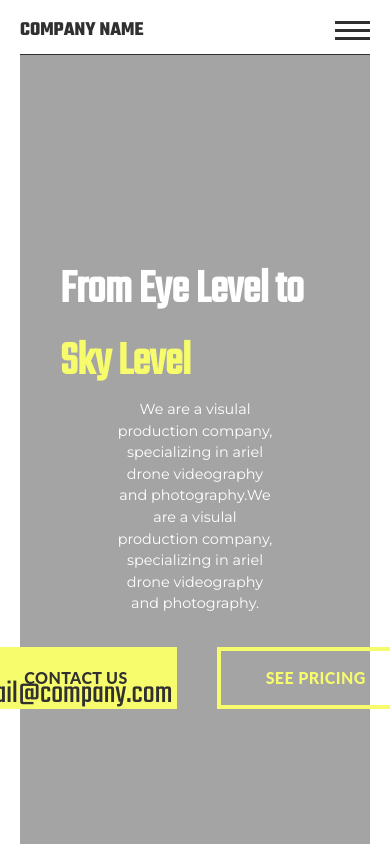
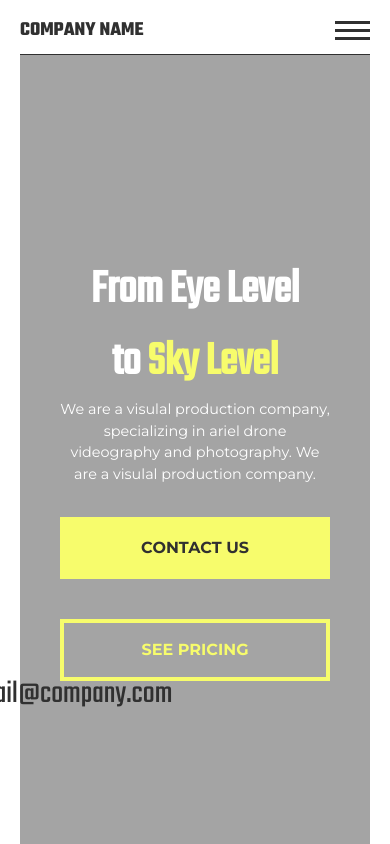
Before and after one commit to ChristianWare/templateOne, a Next.js app: page / in a window 390 px wide. Shown: the top 844 px of the page. Built offline with nearby package versions, Linux system fonts and the light colour scheme.

Commit message:
Added MontserratBold + Button Flex Update

```diff
--- a/src/comps/Hero.js
+++ b/src/comps/Hero.js
@@ -6,12 +6,11 @@ function Hero() {
     <section className={styles.heroContainer}>
       <div className={styles.content}>
         <h1 className={styles.heading}>
-          From Eye Level to <span>Sky Level</span>
+          From Eye Level <br /> to <span>Sky Level</span>
         </h1>
         <p className={styles.copy}>
           We are a visulal production company, specializing in ariel drone
-          videography and photography.We are a visulal production company,
-          specializing in ariel drone videography and photography.
+          videography and photography. We are a visulal production company.
         </p>
         <div className={styles.btnContainer}>
           <Button text='Contact Us' />
--- a/src/comps/Hero.module.css
+++ b/src/comps/Hero.module.css
@@ -1,7 +1,6 @@
 .heroContainer {
     margin-bottom: 15rem;
     background-color: var(--accent3);
-    height: 100vh;
 }
 
 .content {
@@ -16,11 +15,13 @@
     font-family: "TekoRegular";
     color: var(--accent4);
     margin-top: 20rem;
+    text-align: center;
 }
 
 .heading span {
     font-family: "TekoRegular";
     color: var(--accent2);
+
 }
 
 .copy {
@@ -33,6 +34,22 @@
 .btnContainer {
     display: flex;
     align-items: center;
+    justify-content: center;
     gap: 5rem;
     margin-top: 4rem;
+    margin-bottom: 20rem;
 }
+
+@media screen and (max-width: 768px) {
+    .copy {
+        width: 100%;
+    }
+}
+
+@media screen and (max-width: 630px) {
+    .btnContainer {
+        flex-direction: column;
+        align-items: center;
+        width: 100%;
+    }
+}
--- a/src/comps/Nav.module.css
+++ b/src/comps/Nav.module.css
@@ -52,8 +52,6 @@
 
 .phoneContainer {
     display: none;
-    /* align-items: center;
-    justify-content: center; */
 }
 
 .phoneNumber {
@@ -94,7 +92,7 @@
     background-color: var(--accent1);
 }
 
-@media screen and (max-width: 953px) {
+@media screen and (max-width: 800px) {
     .navmenu {
         position: fixed;
         left: -100%;
--- a/src/comps/utils/Button.module.css
+++ b/src/comps/utils/Button.module.css
@@ -7,10 +7,8 @@
     display: block;
     width: 100%;
     text-transform: uppercase;
-    font-family: 'Lato';
-    font-weight: 800;
-    letter-spacing: .4px;
-    font-size: 1.6rem;
+    font-family: "MontserratBold";
+    font-size: 2rem;
     text-align: center;
     white-space: nowrap;
     overflow: hidden;
@@ -60,7 +58,7 @@
      }
  }
 
- @media screen and (max-width: 480px) {
+ @media screen and (max-width: 630px) {
     .container {
         width: 100%;
     }
@@ -74,20 +72,8 @@
         background-color: var(--accent3);
         color: var(--accent4);
     }
+
+    .btn {
+     font-size: 2rem;
+    }
  }
-
- .btn {
-     font-size: 2rem;
- }
-
- @media screen and (max-width: 390px) {
-     .large {
-         padding: 10px 35px;
-     }
- }
-
- @media screen and (max-width: 350px) {
-     .large {
-         padding: 8px 25px;
-     }
- }
--- a/styles/fontStyles.css
+++ b/styles/fontStyles.css
@@ -57,3 +57,13 @@
     U+02DC, U+2000-206F, U+2074, U+20AC, U+2122, U+2191, U+2193, U+2212, U+2215,
     U+FEFF, U+FFFD;
 }
+
+@font-face {
+  font-family: "MontserratBold";
+  font-style: normal;
+  font-display: swap;
+  src: url("../public/Fonts/MontserratBold.ttf");
+  unicode-range: U+0000-00FF, U+0131, U+0152-0153, U+02BB-02BC, U+02C6, U+02DA,
+    U+02DC, U+2000-206F, U+2074, U+20AC, U+2122, U+2191, U+2193, U+2212, U+2215,
+    U+FEFF, U+FFFD;
+}
--- a/styles/globals.css
+++ b/styles/globals.css
@@ -60,6 +60,16 @@
   font-style: normal;
   font-display: swap;
   src: url("../public/Fonts/MontserratRegular.ttf");
+  unicode-range: U+0000-00FF, U+0131, U+0152-0153, U+02BB-02BC, U+02C6, U+02DA,
+    U+02DC, U+2000-206F, U+2074, U+20AC, U+2122, U+2191, U+2193, U+2212, U+2215,
+    U+FEFF, U+FFFD;
+}
+
+@font-face {
+  font-family: "MontserratBold";
+  font-style: normal;
+  font-display: swap;
+  src: url("../public/Fonts/MontserratBold.ttf");
   unicode-range: U+0000-00FF, U+0131, U+0152-0153, U+02BB-02BC, U+02C6, U+02DA,
     U+02DC, U+2000-206F, U+2074, U+20AC, U+2122, U+2191, U+2193, U+2212, U+2215,
     U+FEFF, U+FFFD;
```
Also changed, not shown: public/Fonts/MontserratBold.ttf (added).
